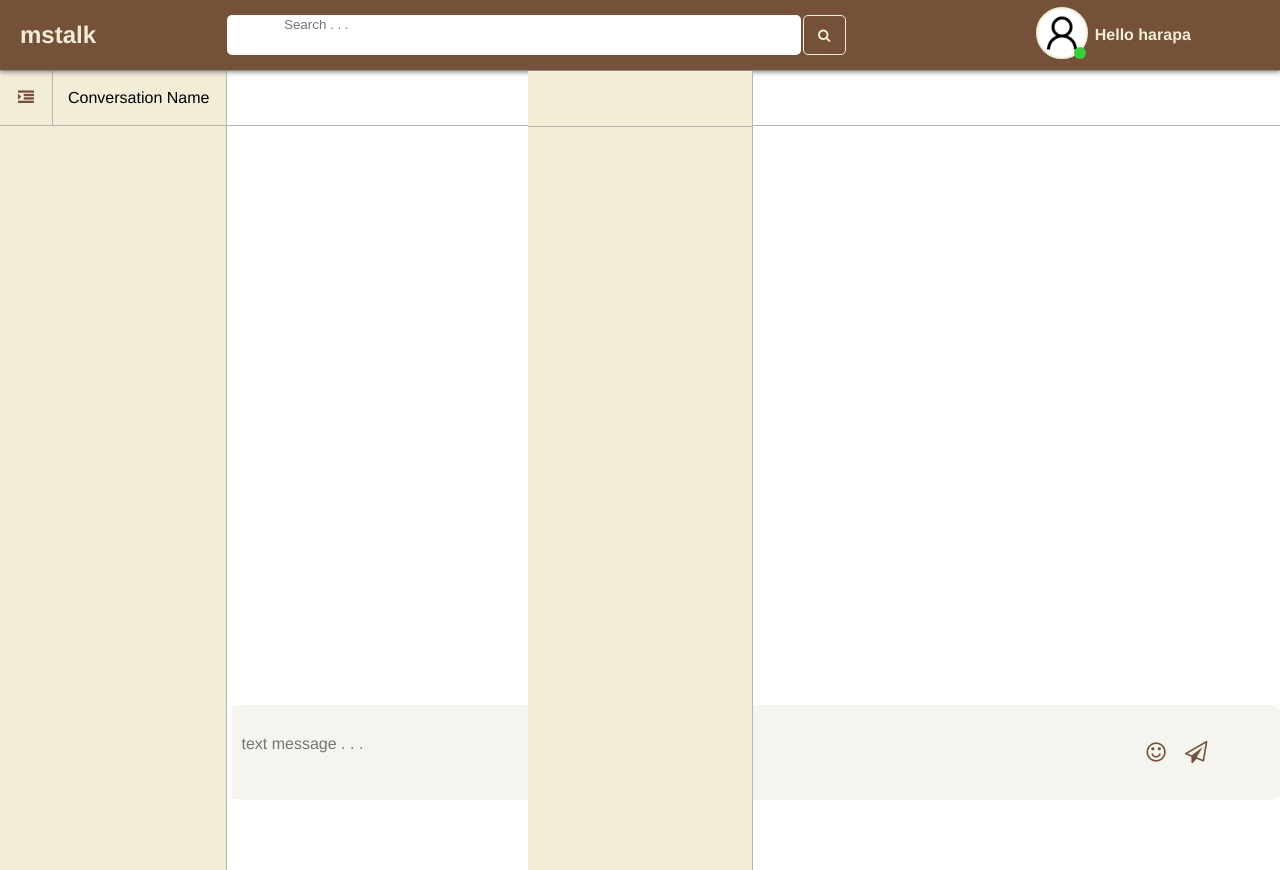
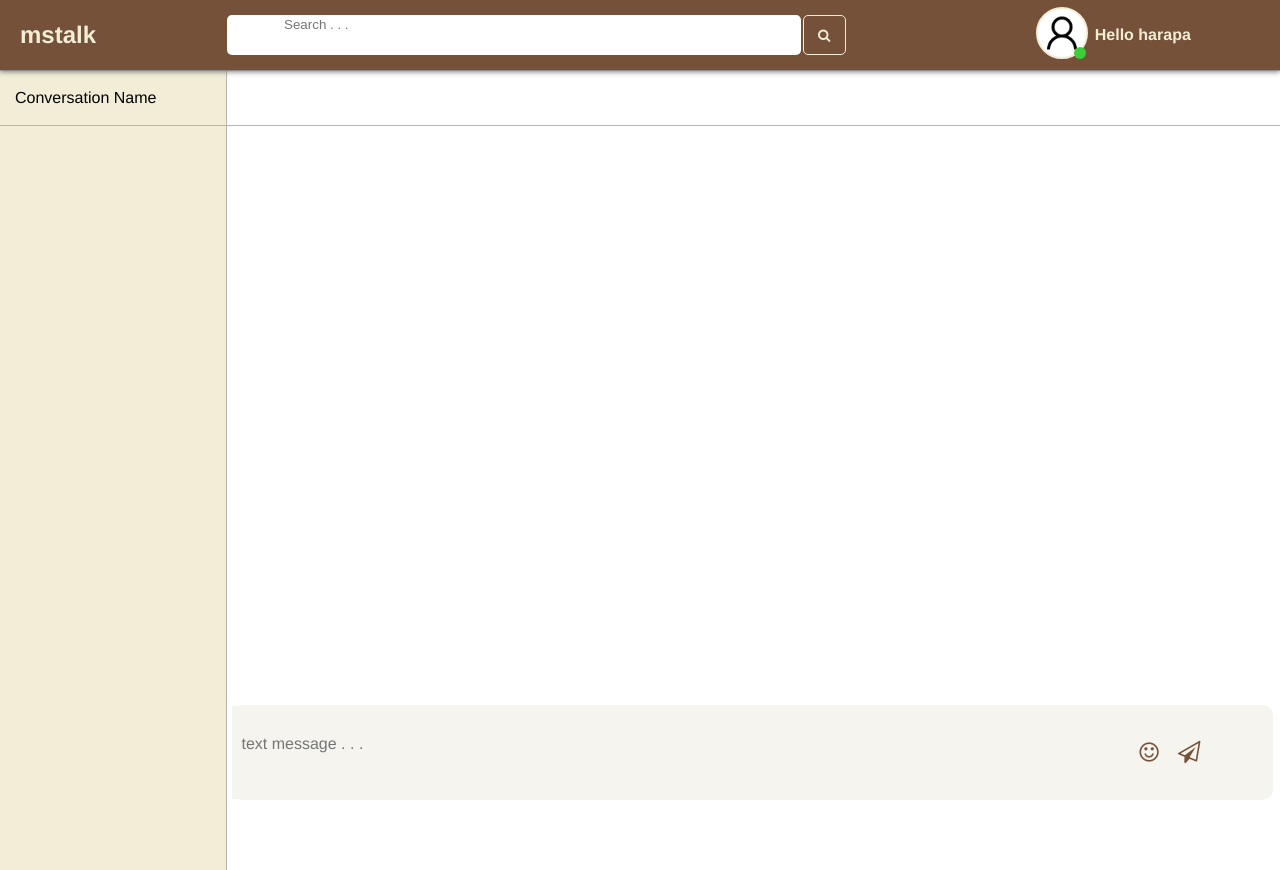
Before and after one commit to aparece1241/chat_app-ui, a Vue app: page /home in a window 1280 px wide. Built offline with nearby package versions, Linux system fonts and the light colour scheme.

Commit message:
[UPDATE]

```diff
--- a/src/components/InputField.vue
+++ b/src/components/InputField.vue
@@ -11,7 +11,7 @@
       <textarea v-if="type=='textarea'"
           v-bind:placeholder="placeholder"
           v-bind:name="name"
-          v-bind:class="['inputs']"
+          v-bind:class="['inputs', 'rid-scroll']"
           v-bind:style="inputClass" autosize>
       </textarea>
   </div>
@@ -46,4 +46,23 @@ export default {
   outline: none;
   color: #755139;
 }
+
+.rid-scroll::-webkit-scrollbar {
+    width: 5px;
+}
+
+/* Track */
+.rid-scroll::-webkit-scrollbar-track {
+    -webkit-border-radius: 10px;
+    border-radius: 10px;
+}
+
+/* Handle */
+.rid-scroll::-webkit-scrollbar-thumb {
+    opacity:0.1;
+    -webkit-border-radius: 10px;
+    border-radius: 10px;
+    background: rgba(0,0,0,0.3);
+    -webkit-box-shadow: inset 0 0 6px rgba(0,0,0,0.5);
+}
 </style>
--- a/src/views/Home.vue
+++ b/src/views/Home.vue
@@ -4,7 +4,7 @@
     <div id="sub-header">
       <div class="container" id="content-sub-header">
         <span id="expand-bar"
-          ><i class="fa fa-indent" aria-hidden="true"></i
+          v-on:click="toogleSideNav"><i class="fa fa-indent" aria-hidden="true"></i
         ></span>
         <span id="convo-title">Conversation Name</span>
       </div>
@@ -42,8 +42,12 @@
       </div>
     </div>
 
-    <div id="ghost-side-nav">
-      <div id="convo-cont"></div>
+    <div id="ghost-side-nav" v-show="showSideBar">
+      <div id="convo-cont">
+        <span id="return-arrow" v-on:click="toogleSideNav"
+          ><i class="fa fa-arrow-left" aria-hidden="true"></i
+        ></span>
+      </div>
     </div>
   </div>
 </template>
@@ -59,6 +63,16 @@ export default {
     Header,
     InputField,
   },
+  data() {
+    return {
+      showSideBar: false
+    }
+  },
+  methods: {
+    toogleSideNav () {
+      this.showSideBar = !this.showSideBar;
+    }
+  }
 };
 </script>
 
@@ -130,7 +144,7 @@ export default {
   position: fixed;
   bottom: 0em;
   height: 95px;
-  width: 82%;
+  width: 81.4%;
   display: grid;
   grid-template-columns: 2fr 0.5fr;
   justify-items: center;
@@ -154,6 +168,12 @@ export default {
   border-right: solid 1px rgb(187, 178, 178);
   color: #755139;
   cursor: pointer;
+  display: none;
+}
+
+#expand-bar:hover {
+  color: #f5f4ef;
+  background-color: #755139;
 }
 
 #ghost-side-nav {
@@ -161,15 +181,39 @@ export default {
   margin-top: 70.5px;
   border-right: 1px solid rgb(187, 178, 178);
   /* border: solid 1px blue; */
-  width: 14em;
-  z-index: 3;
+  width: 15em;
+  z-index: 1;
   height: 100%;
   background-color: #f2edd7;
+  animation: slide 0.5s 1;
 }
 
 #convo-cont {
   border-bottom: solid 1px rgb(187, 178, 178);
   height: 55px;
+  display: flex;
+  align-items: center;
+  justify-content: flex-end;
+  margin-right: 10px;
+  width: 100%;
+}
+
+#return-arrow {
+  padding: 18px 19px;
+  border-left: solid 1px rgb(187, 178, 178);
+  color: #755139;
+  cursor: pointer;
+}
+
+#return-arrow:hover {
+  color: #f2edd7;
+  background-color: #755139;
+}
+
+/* Keyframes */
+@keyframes slide {
+  from {left:-123px}
+  to{left: 0px}
 }
 
 /* Media queries */
@@ -186,10 +230,22 @@ export default {
   #sub-header {
     width: 100%;
   }
+
+  #text-msg-cont {
+    width: 1173px;
+  }
+
+}
+
+@media screen and (min-width: 900px) {
+  #ghost-side-nav {
+    display: none;
+  }
 }
 
 @media screen and (max-width: 900px) {
   #content {
+    display: grid;
     grid-template-columns: 1fr;
   }
 
@@ -197,8 +253,22 @@ export default {
     display: none;
   }
 
+  #expand-bar {
+    display: block;
+  }
+
   #text-msg-cont {
     width: 98.8%;
   }
 }
+
+@media screen and (max-width: 410px) {
+  .icon-btn-cont {
+    width: 88px;
+  }
+
+  #text-msg-cont {
+    width: 97.8%;
+  }
+}
 </style>
```
